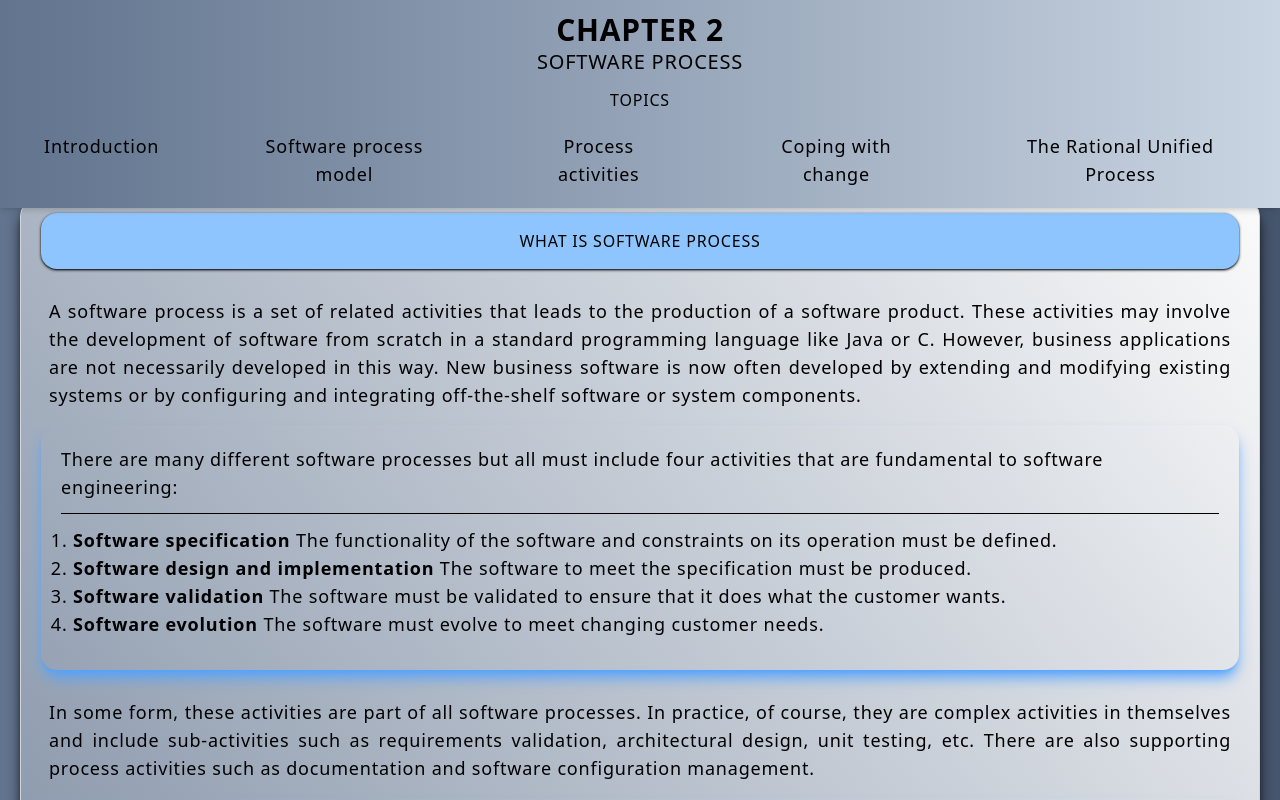
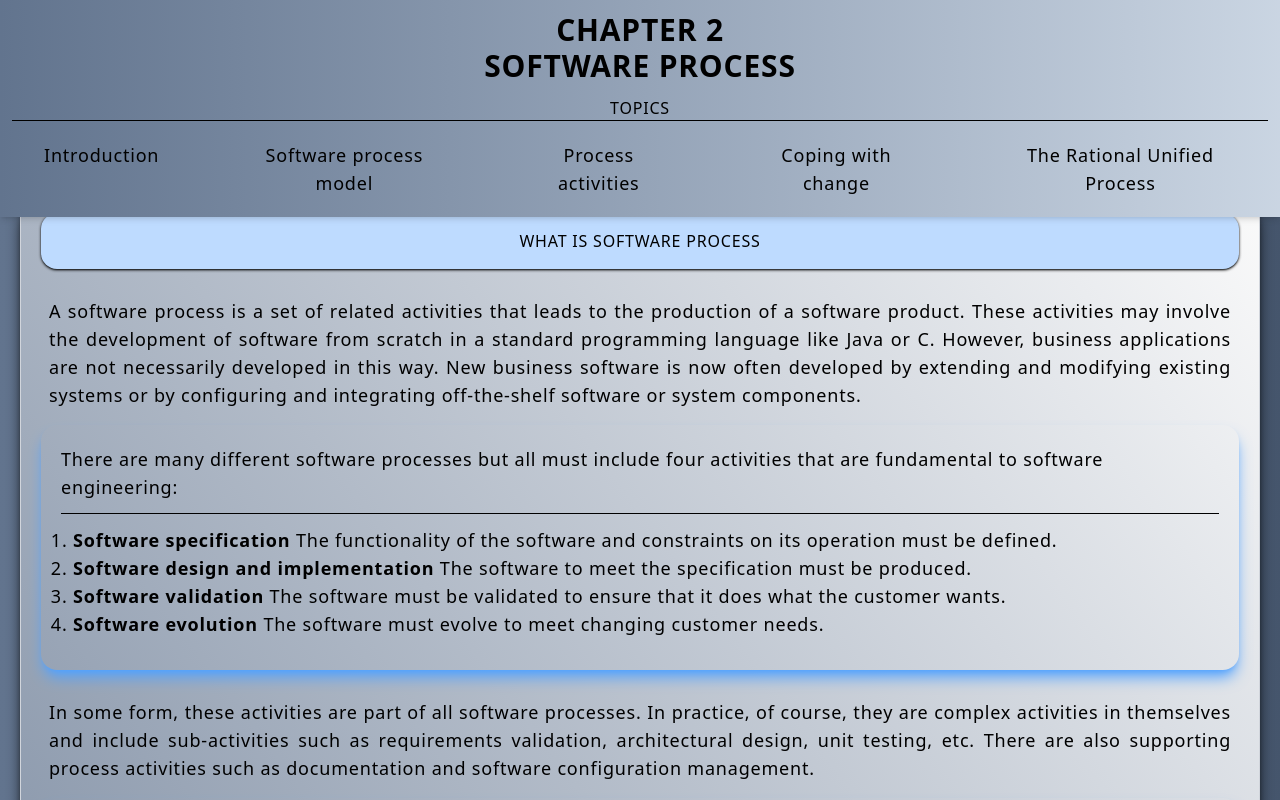
Before and after one commit to JAYCEEHERNANDEZ/SOFTWARE-ENGINEERING, a website: page chapter2.html in a window 1280 px wide. Shown: the top 800 px of the page. Drawn offline with Linux system fonts and the light colour scheme.

Commit message:
new commit 4:00

```diff
--- a/chapter2.html
+++ b/chapter2.html
@@ -5,14 +5,14 @@
     <meta name="viewport" content="width=device-width, initial-scale=1.0" />
     <link rel="stylesheet" href="src/output.css" />
     <title>Document</title>
+
   </head>
-  <body class="bg-gradient-to-r from-slate-500 to-slate-600 tracking-wider  ">
-    <header
-      id="#Top"
-      class="fixed top-0 left-0 w-full bg-white shadow-md text-center p-3 bg-gradient-to-r from-slate-500 to-slate-300"
-    >
-      <h1 class="text-3xl font-bold">CHAPTER 2</h1>
-      <h1 class="text-xl">SOFTWARE PROCESS</h1>
+  <body class="bg-gradient-to-r from-slate-500 to-slate-600 tracking-wider  font-quantico">
+    <header id="#Top" class="fixed top-0 left-0 w-full bg-white shadow-md text-center p-3 bg-gradient-to-r from-slate-500 to-slate-300">
+        <div class="gap-5 text-center">
+            <h1 class="text-3xl font-bold">CHAPTER 2</h1>
+            <h1 class="text-3xl font-bold">SOFTWARE PROCESS</h1>
+        </div>
       <h1 class="pt-3 ">TOPICS</h1>
 
       <!-- JAYCEE Hernandez -->
--- a/src/input.css
+++ b/src/input.css
@@ -1,7 +1,7 @@
 @import "tailwindcss";
 
 .nav {
-  @apply flex justify-center gap-7 text-sm pt-3 pl-16 pr-16 md:text-lg md:pl-6 md:pr-6 md:gap-5 lg:gap-3 lg:text-lg xl:gap-18 xl:text-lg;
+  @apply flex justify-center border-t gap-5 text-sm pt-3 pl-16 pr-16 md:text-lg md:pl-6 md:pr-6 md:gap-5 lg:gap-3 lg:text-lg xl:gap-18 xl:text-lg;
 }
 
 .link {
@@ -17,7 +17,7 @@
 }
 
 .Topic{
-  @apply  bg-blue-300 text-black rounded-2xl shadow-sm shadow-black p-4 mb-5 w-full text-center
+  @apply  bg-blue-200 text-black rounded-2xl shadow-sm shadow-black p-4 mb-5 w-full text-center
 }
 
 .figure {
```
Also changed, not shown: Pictures/Fb.png (added), Pictures/IG.png (added), src/output.css.
